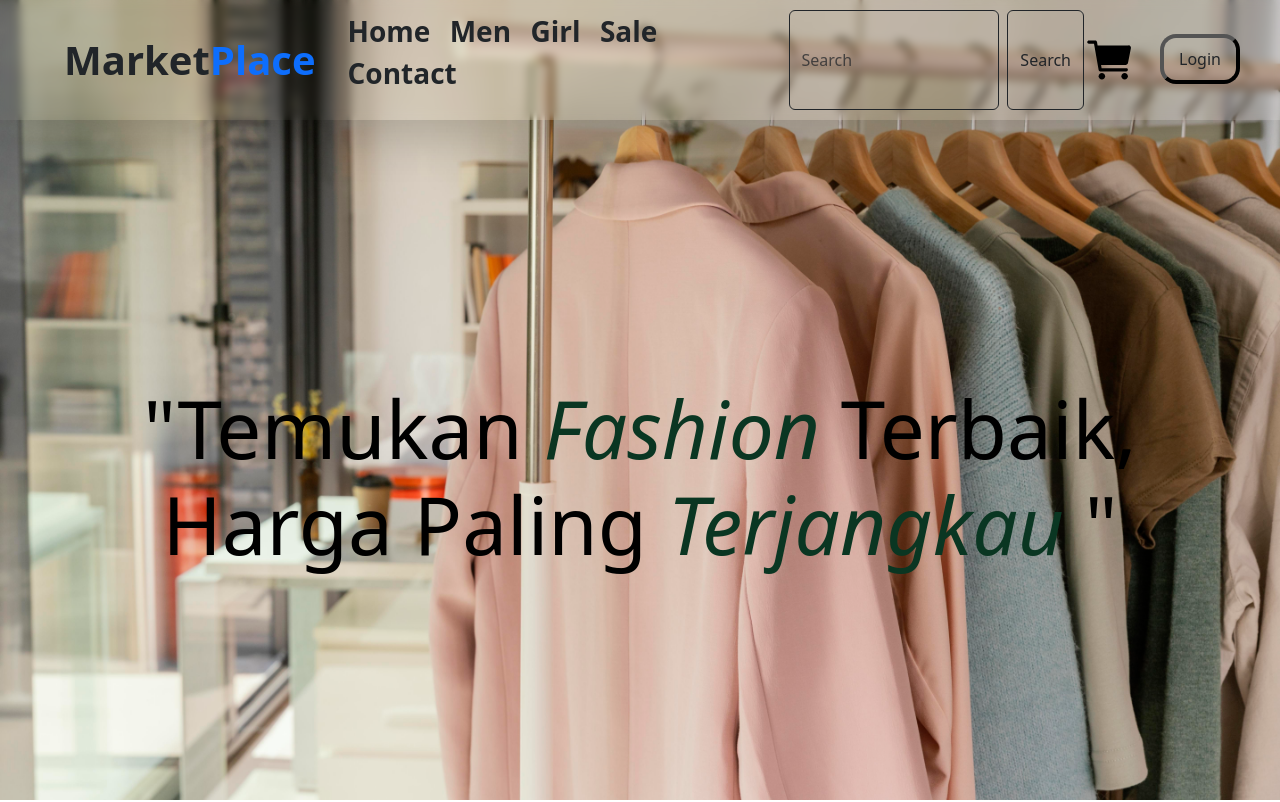
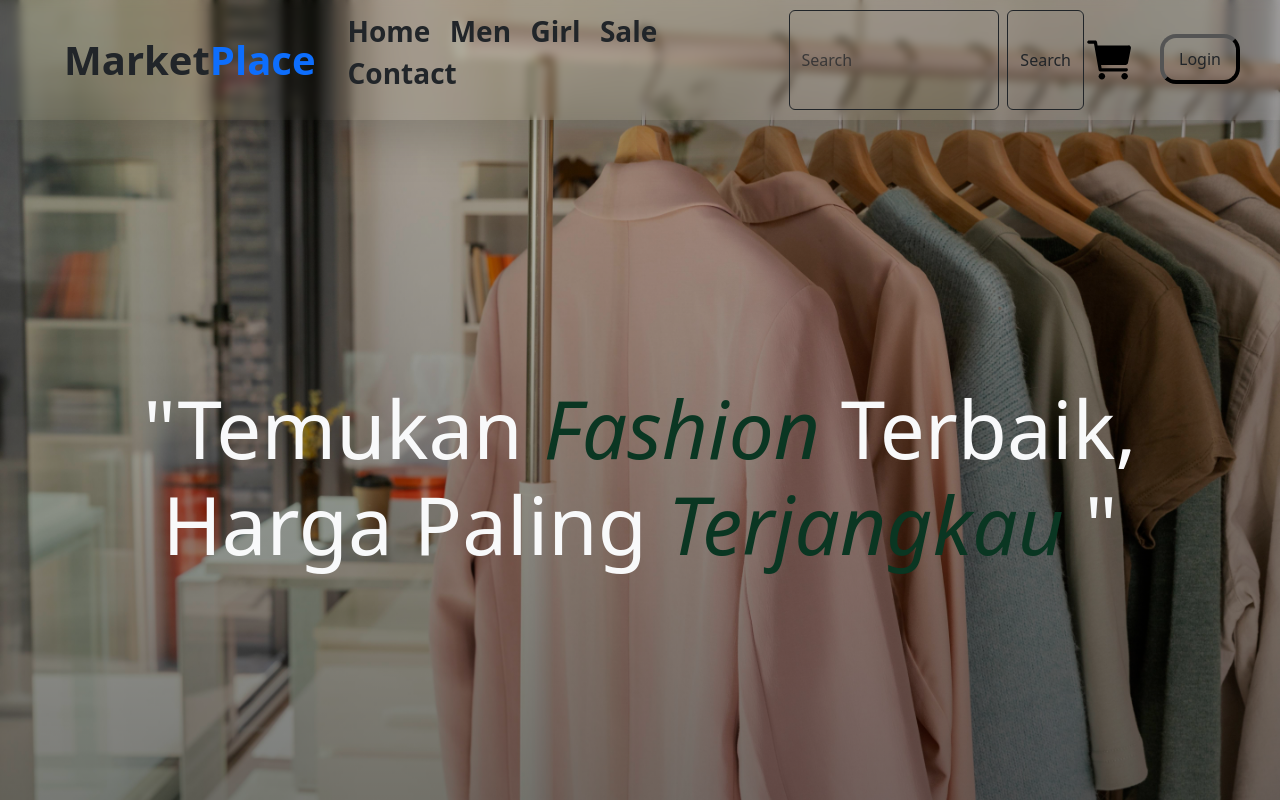
Before and after one commit to rafiahmadfairuz/Market-Place, a plain HTML site: page index.html in a window 1280 px wide. Shown: the top 802 px of the page. Drawn offline with nearby package versions, Linux system fonts and the light colour scheme.

Commit message:
Ganti dikit dan rememmber me

```diff
--- a/index.html
+++ b/index.html
@@ -19,7 +19,7 @@
     }
 
     .home {
-        background-image: url(img/rack-clothes-store.jpg);
+        background-image: linear-gradient(rgba(0,0,0,0.2), rgba(0,0,0,0.5)), url(img/rack-clothes-store.jpg);
         background-size: cover;
         background-position: center;
         background-repeat: no-repeat;
@@ -127,7 +127,7 @@
 <!-- Home -->
 <div class="home container-fluid vh-100 justify-content-center align-items-center overflow-x-hidden"  id="home">
   <div class="kata-tengah text d-flex text-center fw-bold d-flex justify-content-center align-items-middle" >
-    <h1 class="text-black"> "Temukan <span class="text-success-emphasis fst-italic">Fashion</span>  Terbaik, <br> Harga Paling <span class="text-success-emphasis fst-italic">Terjangkau</span> "</h1>
+    <h1 class="text-light"> "Temukan <span class="text-success-emphasis fst-italic">Fashion</span>  Terbaik, <br> Harga Paling <span class="text-success-emphasis fst-italic">Terjangkau</span> "</h1>
   </div>
 </div>
 <!-- Akhir home -->
```
Also changed, not shown: login.html (+2 -0 lines).
